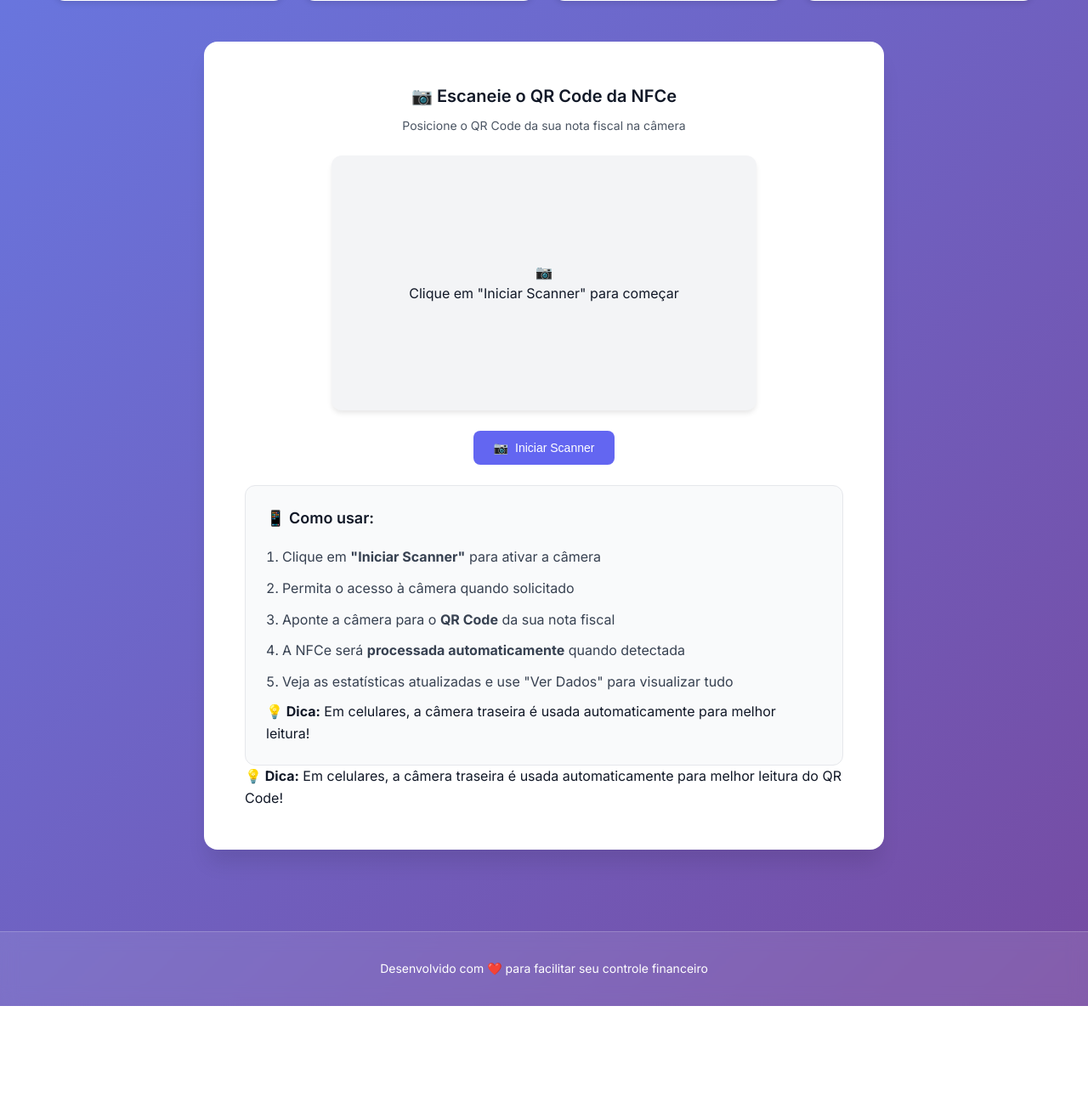
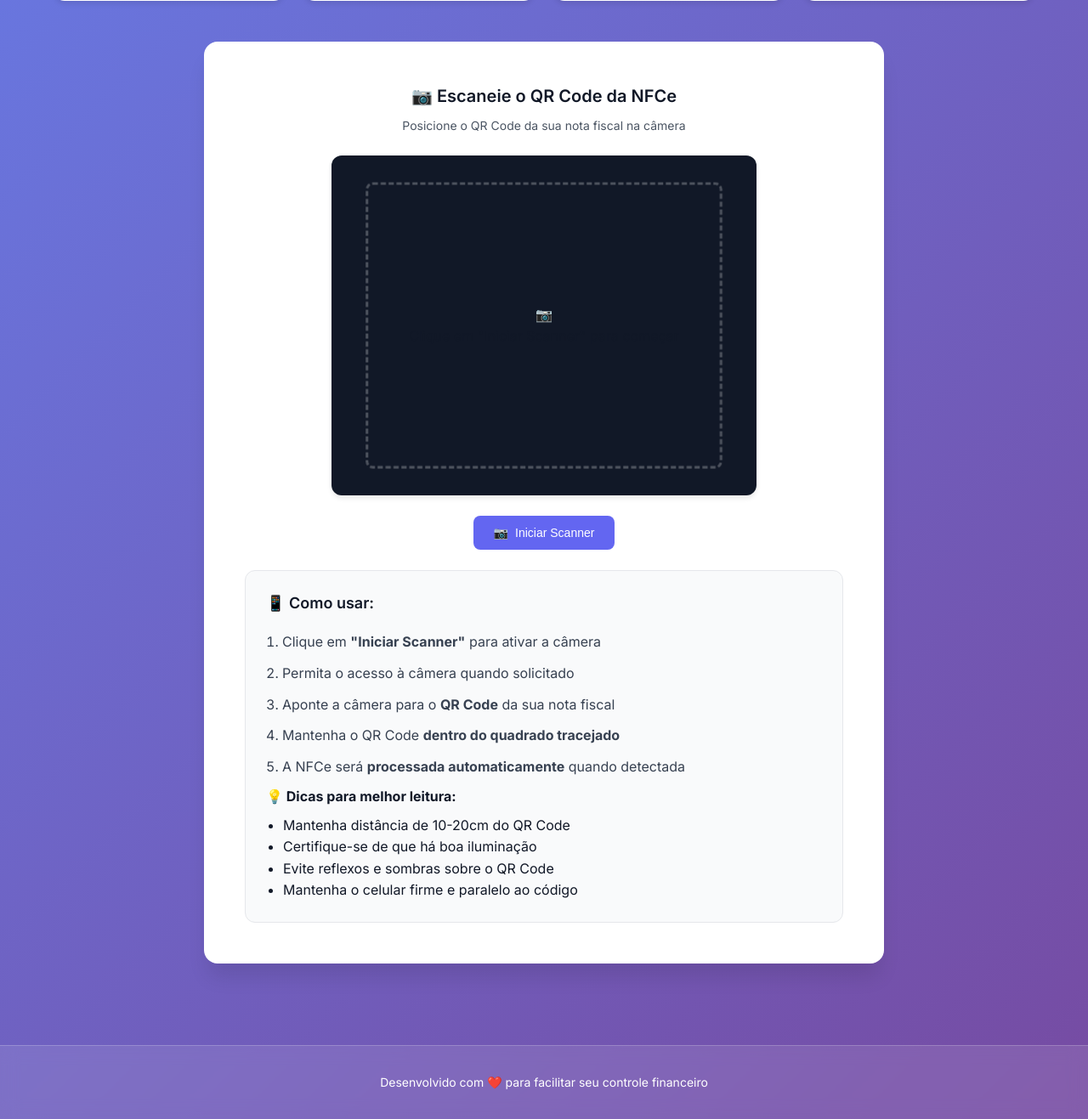
Before and after one commit to valentimm/NFCe, a Flask app: page / in a window 1280 px wide. Shown: the part 505-1822 px from the top of the page at 85% size. Before the commit the page ends 1689 px from the top, so only its background shows below. Run offline with Flask 3, Linux system fonts and the light colour scheme; data that the repository does not hold is empty; some libraries are stand-ins or nearby versions.

Commit message:
feat: Melhorar detecção QR Code - FPS 30, área maior, zoom, feedback sonoro/visual

```diff
--- a/static/script.js
+++ b/static/script.js
@@ -136,11 +136,27 @@ async function startQRScanner() {
         // Limpar placeholder
         elements.qrReader.innerHTML = '';
 
-        // Configurar scanner
+        // Configurar scanner com melhor desempenho
         const config = {
-            fps: 10,
-            qrbox: { width: 250, height: 250 },
-            aspectRatio: 1.0
+            fps: 30, // Aumentado para detecção mais rápida
+            qrbox: function(viewfinderWidth, viewfinderHeight) {
+                // Área de scan maior e responsiva
+                let minEdge = Math.min(viewfinderWidth, viewfinderHeight);
+                let qrboxSize = Math.floor(minEdge * 0.7);
+                return {
+                    width: qrboxSize,
+                    height: qrboxSize
+                };
+            },
+            aspectRatio: 1.777778, // 16:9 para melhor qualidade
+            disableFlip: false, // Permite espelhamento
+            experimentalFeatures: {
+                useBarCodeDetectorIfSupported: true // API nativa mais rápida
+            },
+            // Formatos suportados
+            formatsToSupport: [
+                Html5QrcodeSupportedFormats.QR_CODE
+            ]
         };
 
         console.log('📋 Configuração do scanner:', config);
@@ -151,8 +167,17 @@ async function startQRScanner() {
         showAlert('📷 Solicitando acesso à câmera...', 'success');
 
         console.log('📸 Chamando scanner.start()...');
+
+        // Configurações de câmera melhoradas
+        const cameraConfig = {
+            facingMode: "environment", // Câmera traseira
+            advanced: [{
+                zoom: 1.5 // Zoom para focar melhor no QR code
+            }]
+        };
+
         await state.qrScanner.start(
-            { facingMode: "environment" }, // Câmera traseira em mobile
+            cameraConfig,
             config,
             onScanSuccess,
             onScanError
@@ -165,8 +190,25 @@ async function startQRScanner() {
         elements.stopScanBtn.style.display = 'inline-flex';
         elements.scanResult.style.display = 'none';
 
+        // Tentar ativar lanterna se disponível (Android)
+        try {
+            const stream = state.qrScanner.getRunningTrackCameraCapabilities();
+            if (stream && stream.torch) {
+                console.log('💡 Lanterna disponível');
+            }
+        } catch (e) {
+            console.log('💡 Lanterna não disponível');
+        }
+
         clearAlerts();
-        showAlert('✅ Scanner ativo! Aponte para o QR Code da NFCe', 'success');
+        showAlert('✅ Scanner ativo! Mantenha o QR Code dentro do quadrado', 'success');
+
+        // Adicionar dica após 3 segundos
+        setTimeout(() => {
+            if (state.isScannerActive) {
+                showAlert('💡 Dica: Aproxime ou afaste o celular até o QR ficar nítido', 'info');
+            }
+        }, 3000);
 
     } catch (err) {
         console.error('❌ Erro ao iniciar scanner:', err);
@@ -220,18 +262,35 @@ async function stopQRScanner() {
  * Callback de sucesso do scanner
  */
 function onScanSuccess(decodedText, decodedResult) {
-    console.log('QR Code detectado:', decodedText);
+    console.log('✅ QR Code detectado:', decodedText);
 
-    // Parar scanner
+    // Parar scanner imediatamente
     stopQRScanner();
 
-    // Mostrar resultado
+    // Feedback visual
     elements.scanResult.style.display = 'block';
+    elements.scanResult.style.animation = 'pulse 0.5s ease';
     elements.scannedUrl.textContent = decodedText;
 
-    // Vibração de feedback (mobile)
+    // Feedback tátil (vibração)
     if ('vibrate' in navigator) {
-        navigator.vibrate([100, 50, 100]);
+        navigator.vibrate([200, 100, 200]); // Vibração mais forte
+    }
+
+    // Feedback sonoro
+    try {
+        const beep = new AudioContext();
+        const oscillator = beep.createOscillator();
+        const gainNode = beep.createGain();
+        oscillator.connect(gainNode);
+        gainNode.connect(beep.destination);
+        oscillator.frequency.value = 800;
+        oscillator.type = 'sine';
+        gainNode.gain.setValueAtTime(0.3, beep.currentTime);
+        oscillator.start(beep.currentTime);
+        oscillator.stop(beep.currentTime + 0.1);
+    } catch (e) {
+        console.log('🔇 Som não disponível');
     }
 
     // Processar automaticamente
--- a/static/style.css
+++ b/static/style.css
@@ -348,17 +348,44 @@ body {
     border-radius: var(--radius-lg);
     overflow: hidden;
     box-shadow: var(--shadow-md);
-    background: var(--gray-100);
-    min-height: 300px;
+    background: var(--gray-900);
+    min-height: 400px; /* Aumentado para melhor visualização */
     display: flex;
     align-items: center;
     justify-content: center;
+    position: relative;
 }
 
 .qr-reader video {
     width: 100%;
     height: 100%;
     object-fit: cover;
+}
+
+/* Overlay de ajuda no scanner */
+.qr-reader::after {
+    content: '';
+    position: absolute;
+    top: 50%;
+    left: 50%;
+    transform: translate(-50%, -50%);
+    width: 80%;
+    height: 80%;
+    border: 3px dashed rgba(255, 255, 255, 0.3);
+    border-radius: var(--radius-md);
+    pointer-events: none;
+    animation: scannerPulse 2s ease-in-out infinite;
+}
+
+@keyframes scannerPulse {
+    0%, 100% {
+        opacity: 0.5;
+        transform: translate(-50%, -50%) scale(1);
+    }
+    50% {
+        opacity: 1;
+        transform: translate(-50%, -50%) scale(1.05);
+    }
 }
 
 .scanner-controls {
@@ -803,6 +830,19 @@ body {
     }
 }
 
+/* Animação de pulse para feedback visual */
+@keyframes pulse {
+    0% {
+        transform: scale(1);
+    }
+    50% {
+        transform: scale(1.05);
+    }
+    100% {
+        transform: scale(1);
+    }
+}
+
 /* High Contrast Mode */
 @media (prefers-contrast: high) {
     .btn-outline {
--- a/templates/index.html
+++ b/templates/index.html
@@ -121,15 +121,17 @@
                         <li>Clique em <strong>"Iniciar Scanner"</strong> para ativar a câmera</li>
                         <li>Permita o acesso à câmera quando solicitado</li>
                         <li>Aponte a câmera para o <strong>QR Code</strong> da sua nota fiscal</li>
+                        <li>Mantenha o QR Code <strong>dentro do quadrado tracejado</strong></li>
                         <li>A NFCe será <strong>processada automaticamente</strong> quando detectada</li>
-                        <li>Veja as estatísticas atualizadas e use "Ver Dados" para visualizar tudo</li>
                     </ol>
                     <div class="info-tip">
-                        <strong>💡 Dica:</strong> Em celulares, a câmera traseira é usada automaticamente para melhor leitura!
-                    </div>
-                </div>
-                    <div class="info-tip">
-                        <strong>💡 Dica:</strong> Em celulares, a câmera traseira é usada automaticamente para melhor leitura do QR Code!
+                        <strong>💡 Dicas para melhor leitura:</strong>
+                        <ul style="margin-top: 8px; margin-left: 20px;">
+                            <li>Mantenha distância de 10-20cm do QR Code</li>
+                            <li>Certifique-se de que há boa iluminação</li>
+                            <li>Evite reflexos e sombras sobre o QR Code</li>
+                            <li>Mantenha o celular firme e paralelo ao código</li>
+                        </ul>
                     </div>
                 </div>
             </section>
```
